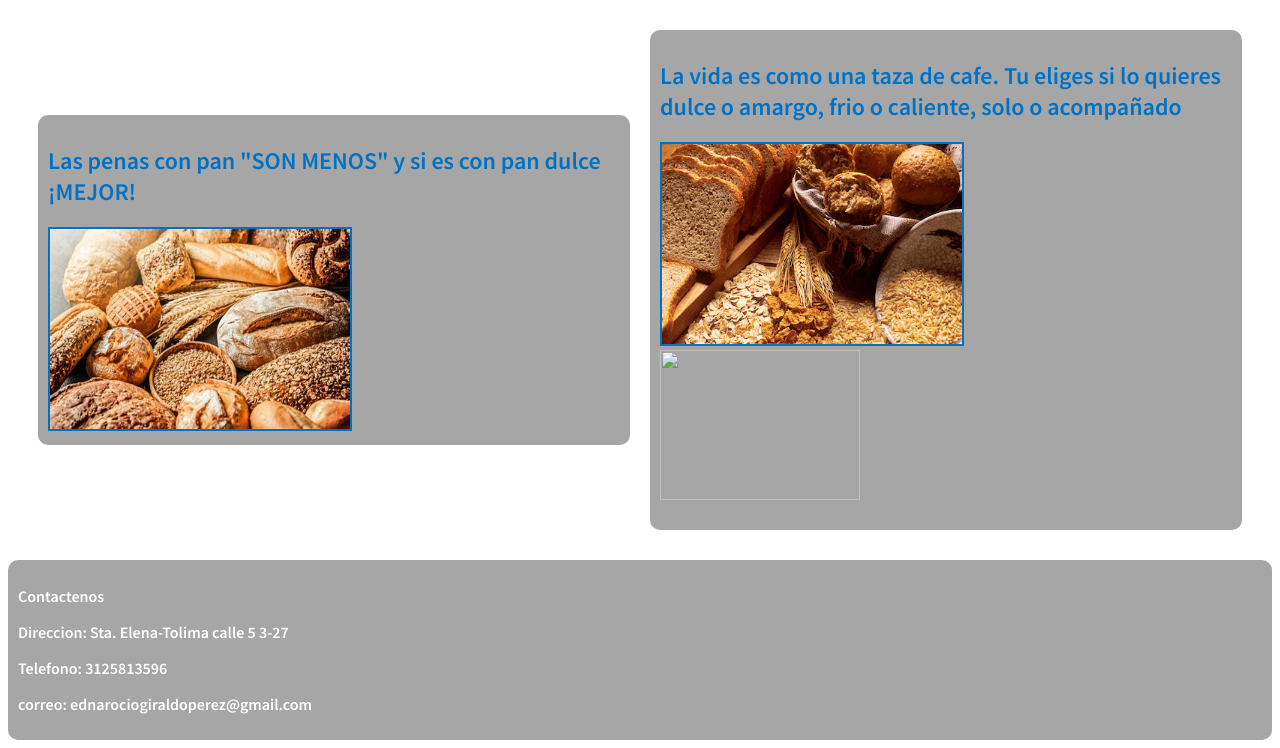
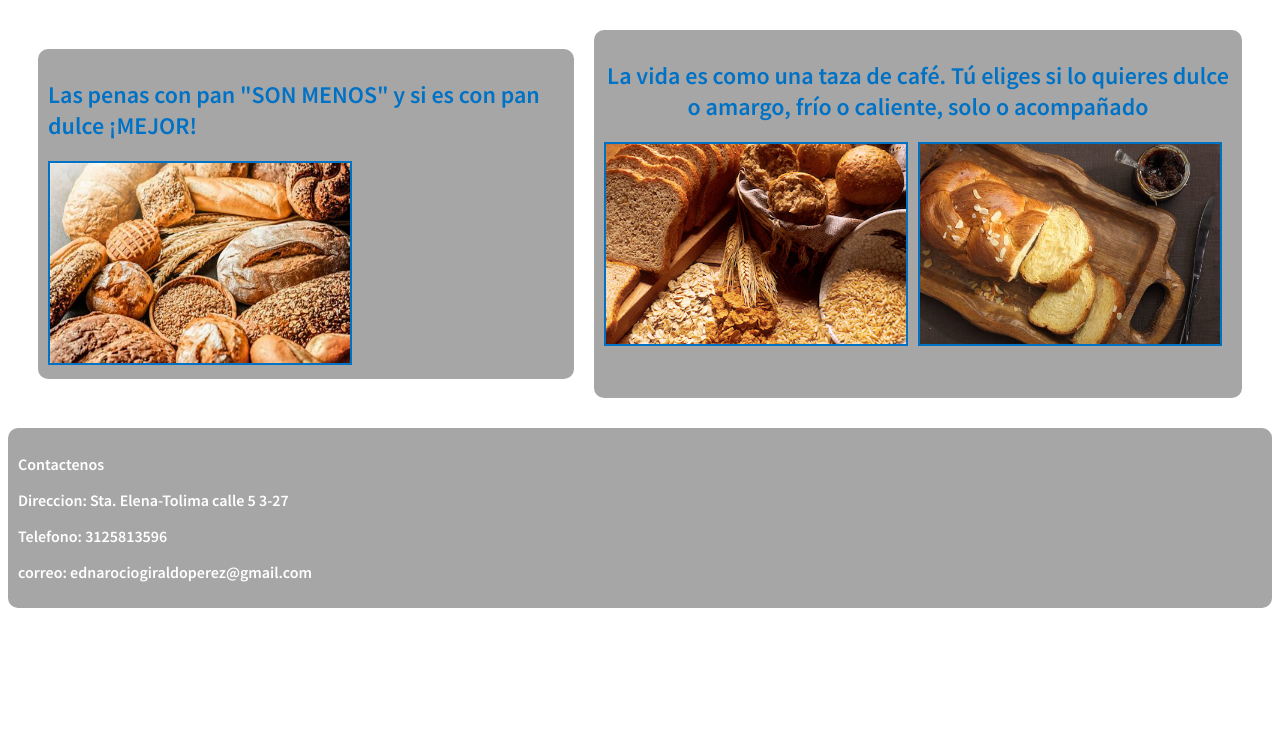
Before and after one commit to yeimimurcia189/proyectosena, a plain HTML site: page index.html in a window 1280 px wide. Shown: the part 82-830 px from the top of the page. After the commit the page ends 800 px from the top, so only its background shows below. Drawn offline with Linux system fonts and the light colour scheme.

Commit message:
modificada hoja de estilos

```diff
--- a/estilos.css
+++ b/estilos.css
@@ -41,6 +41,37 @@ header {
     font-family: 'Source Sans Pro', sans-serif;
 }
 
+
+#colPortada2 {
+    display: flex;
+    flex-direction: column;
+    align-items: center;
+    text-align: center;
+  }
+
+  .image-container {
+    display: flex;
+    justify-content: center;
+    align-items: flex-start;
+    margin-bottom: 10px;
+  }
+
+  .image-container img {
+    margin-right: 10px;
+  }
+
+  @media screen and (max-width: 767px) {
+    .image-container {
+      flex-direction: column;
+      align-items: center;
+    }
+
+    .image-container img {
+      margin-right: 0;
+      margin-bottom: 10px;
+    }
+  }
+
 .col {
     flex: 1;
     margin: 10px;
--- a/index.html
+++ b/index.html
@@ -28,12 +28,12 @@
       <img class="iconoh2" width="300" height="200" src="imagen3.jpg" />
     </div>
     <div id="colPortada2" class="col col2">
-      <h2 id="titPortada2" class="titPortada">La vida es como una taza de cafe. Tu eliges si lo quieres dulce o
-        amargo, frio o caliente, solo o acompañado</h2>
-      <img class="iconoh2" width="300" height="200" src="imagen2.jpg" />
-      <br>
-      <img id="cuidadoMascota" class="imgComplemento" src="imagenes/gatoPerroComiendo.jpg" />
-      <p> </p>
+      <h2 id="titPortada2" class="titPortada">La vida es como una taza de café. Tú eliges si lo quieres dulce o amargo, frío o caliente, solo o acompañado</h2>
+      <div class="image-container">
+        <img class="iconoh2" width="300" height="200" src="imagen2.jpg" />
+        <img class="iconoh2" width="300" height="200" src="imagen1.jpg"/>
+      </div>
+      <p></p>
     </div>
   </div>
   </div>
```
